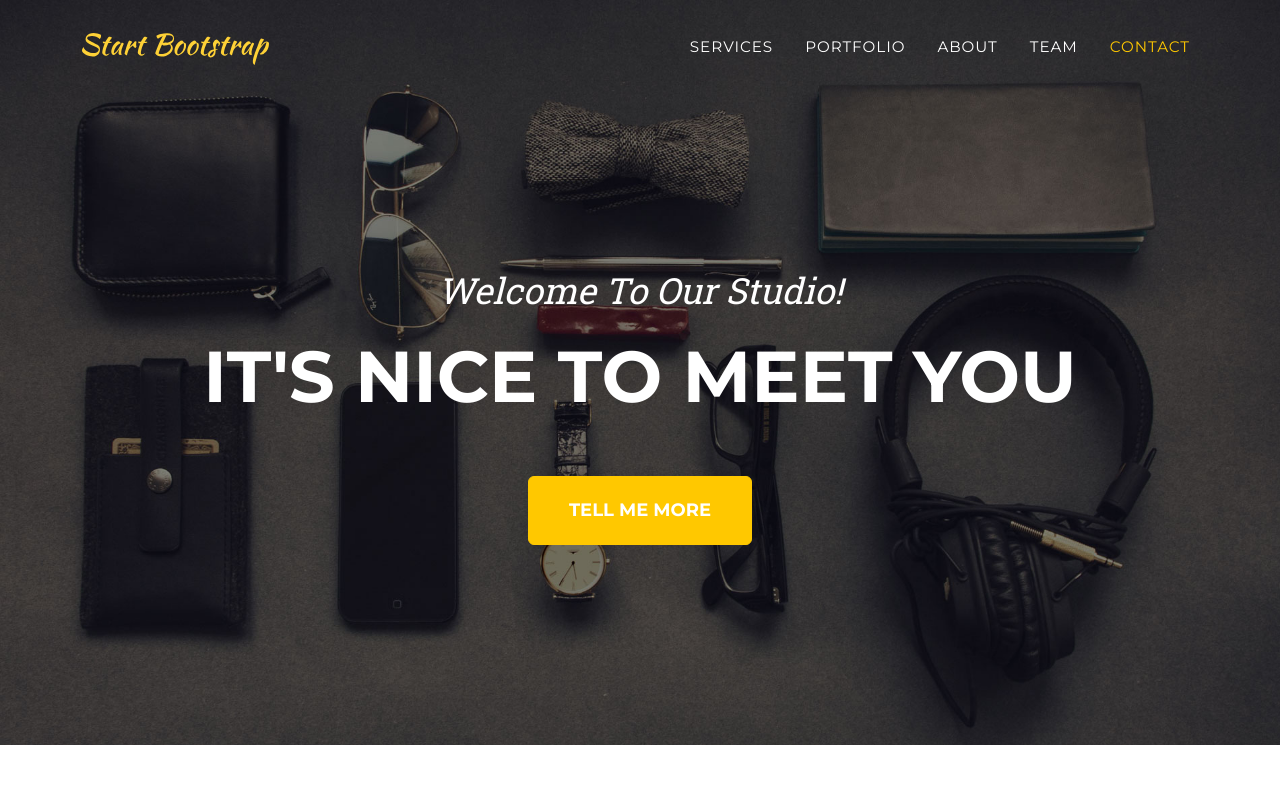
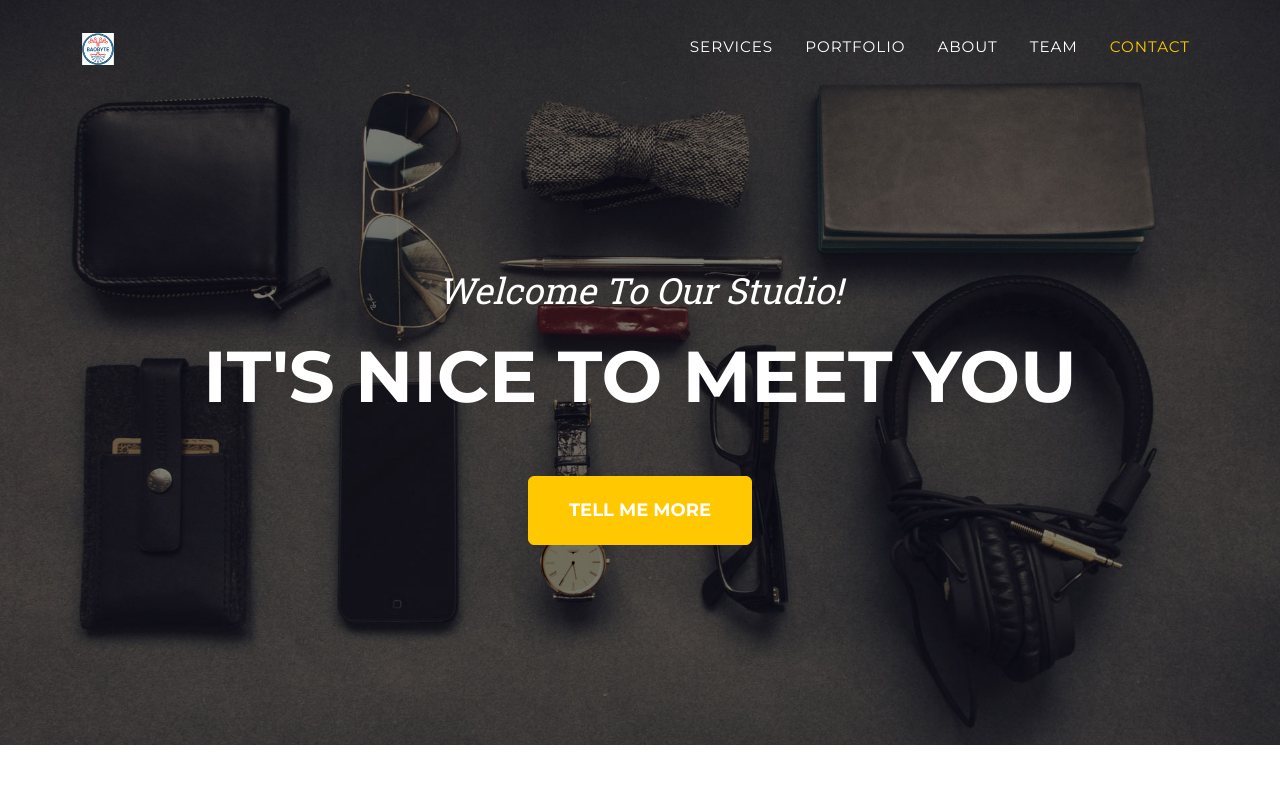
Before and after one commit to guamacaya12/baobyte, a plain HTML site: page index.html in a window 1280 px wide. Shown: the top 800 px of the page. Drawn offline with nearby package versions, Linux system fonts and the light colour scheme.

Commit message:
deleted:    CNAME 	deleted:    README.md 	new file:   assets/LOGO.jpg 	new file:   assets/LogoBaobyteSVG.svg 	new file:   assets/img/LogoBaobyteSVG.svg 	new file:   baobyte 	modified:   index.html 	deleted:    package-lock.json 	deleted:    package.json 	deleted:    procfile
Changes not staged for commit:
	modified:   baobyte (modified content)

```diff
--- a/index.html
+++ b/index.html
@@ -5,7 +5,7 @@
         <meta name="viewport" content="width=device-width, initial-scale=1, shrink-to-fit=no" />
         <meta name="description" content="" />
         <meta name="author" content="" />
-        <title>Agency - Start Bootstrap Theme</title>
+        <title> BAOBYTE S.A. de C.V. </title>
         <!-- Favicon-->
         <link rel="icon" type="image/x-icon" href="assets/favicon.ico" />
         <!-- Font Awesome icons (free version)-->
@@ -20,7 +20,7 @@
         <!-- Navigation-->
         <nav class="navbar navbar-expand-lg navbar-dark fixed-top" id="mainNav">
             <div class="container">
-                <a class="navbar-brand" href="#page-top"><img src="assets/img/navbar-logo.svg" alt="..." /></a>
+                <a class="navbar-brand" href="#page-top"><img src="assets/img/LogoBaobyteSVG.svg" alt="..." /></a>
                 <button class="navbar-toggler" type="button" data-bs-toggle="collapse" data-bs-target="#navbarResponsive" aria-controls="navbarResponsive" aria-expanded="false" aria-label="Toggle navigation">
                     Menu
                     <i class="fas fa-bars ms-1"></i>
--- a/package.json
+++ /dev/null
@@ -1,5 +0,0 @@
-{
-  "dependencies": {
-    "heroku": "^8.7.1"
-  }
-}
```
Also changed, not shown: README.md (deleted), assets/LOGO.jpg (added), assets/LogoBaobyteSVG.svg (added), assets/img/LogoBaobyteSVG.svg (added), 3 other files.
